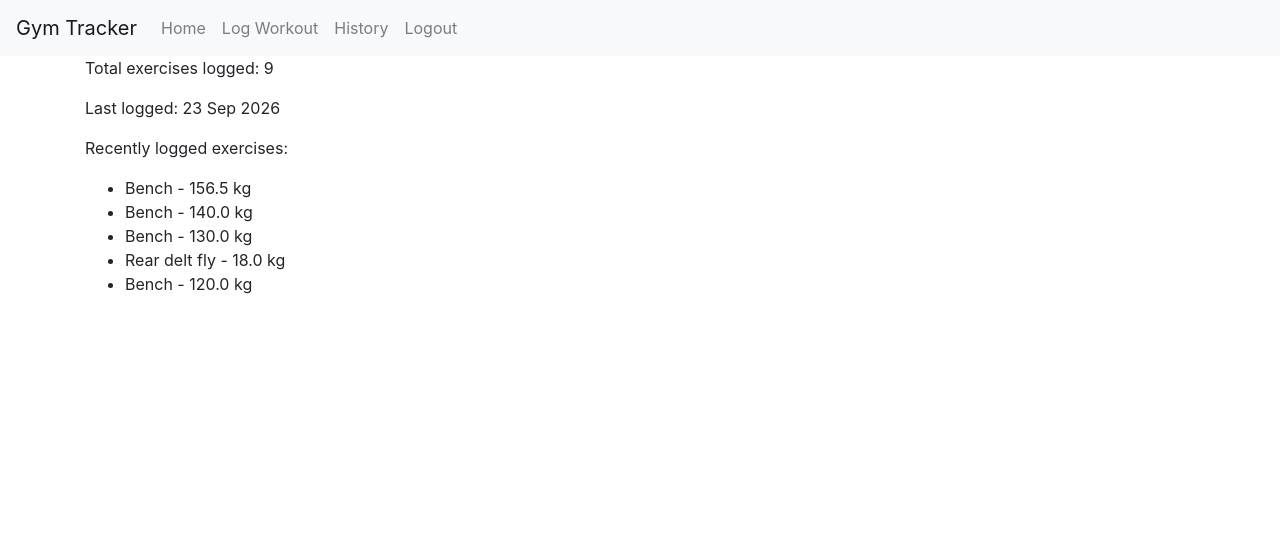
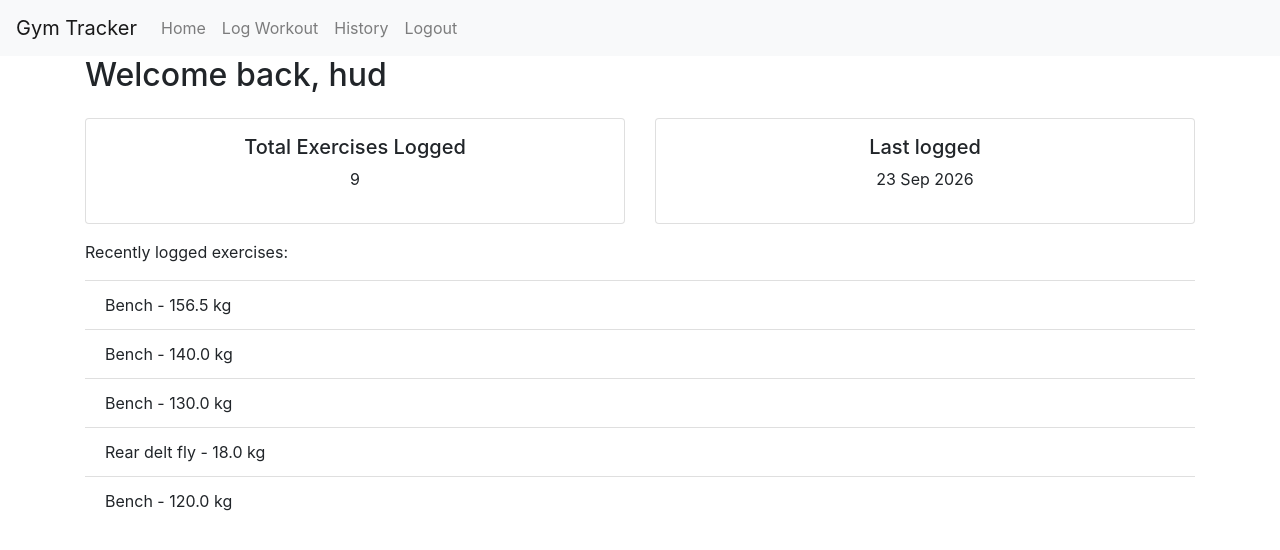
Before and after one commit to hud-k/gym-tracker, a Flask app: page / in a window 1280 px wide. Shown: the top 550 px of the page. Run offline with Flask 3, Linux system fonts and the light colour scheme; a user stored in the database is signed in; data comes from the database, SQL or seed files in the repository.

Commit message:
style: added stat cards and list-group to homepage dashboard

```diff
--- a/app/templates/home.html
+++ b/app/templates/home.html
@@ -2,14 +2,31 @@
 {% block title %}Home{% endblock %}
 {% block content %}
 {% if current_user.is_authenticated %}
-    <p>Total exercises logged: {{ total }} </p>
-    <p>Last logged: {{ last_logged }} </p>
+<h2>Welcome back, {{current_user.username}} </h2>
+<div class="row">
+    <div class="col-md-6 mt-3">
+        <div class="card text-center p-3">
+            <h5>Total Exercises Logged</h5>
+            <p class="fs-3">{{ total }} </p>
+        </div>
+    </div>
+    <div class="col-md-6 mt-3">
+        <div class="card text-center p-3">
+            <h5>Last logged</h5>
+            <p class="fs-3">{{ last_logged }}</p>
+        </div>
+    </div>
+</div>
+
+<div class="mt-3">
     <p>Recently logged exercises: </p>
-    <ul>
+    <ul class="list-group list-group-flush">
     {% for exercise in workouts %}
-        <li> {{ exercise.exercise_name.capitalize() }} - {{ exercise.weight }} kg </li>
+        <li class="list-group-item"> {{ exercise.exercise_name.capitalize() }} - {{ exercise.weight }} kg </li>
     {% endfor %}
     </ul>
+</div>
+
 {% else %}
     <p> Welcome to Gym Tracker! </p>
     <p> <a href="{{ url_for('login') }}">Login</a> or <a href="{{ url_for('register') }}">register</a> to get started</p>
```
